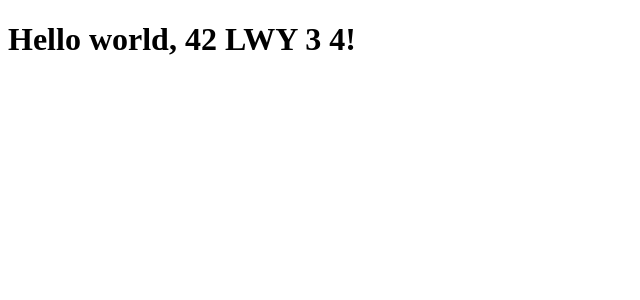
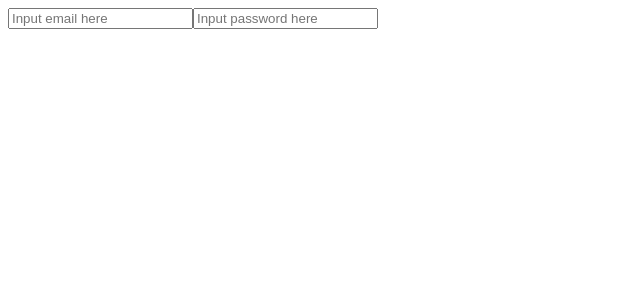
Before and after one commit to laxa88/ara-app, a React app in the folder client/: page / in a window 1280 px wide. Shown: the top 300 px of the page, without its empty margins (0-640 px from the left). Built offline with nearby package versions, Linux system fonts and the light colour scheme.

Commit message:
Change entrypoint from jsx to tsx

```diff
--- a/client/src/index.jsx
+++ /dev/null
@@ -1,7 +0,0 @@
-import React from 'react';
-import { render } from 'react-dom';
-import Hello from './components/Hello.tsx';
-
-const App = () => <Hello age={42} />;
-
-render(<App />, document.getElementById('app'));
--- /dev/null
+++ b/client/src/index.tsx
@@ -0,0 +1,5 @@
+import * as React from 'react';
+import { render } from 'react-dom';
+import { LoginPage } from './components/pages';
+
+render(<LoginPage />, document.getElementById('app'));
--- a/client/webpack.config.js
+++ b/client/webpack.config.js
@@ -9,7 +9,7 @@ const htmlWebpackPlugin = new HtmlWebpackPlugin({
 module.exports = {
   mode: 'development',
 
-  entry: path.join(__dirname, 'src/index.jsx'),
+  entry: path.join(__dirname, 'src/index.tsx'),
 
   devtool: 'source-map',
 
```
